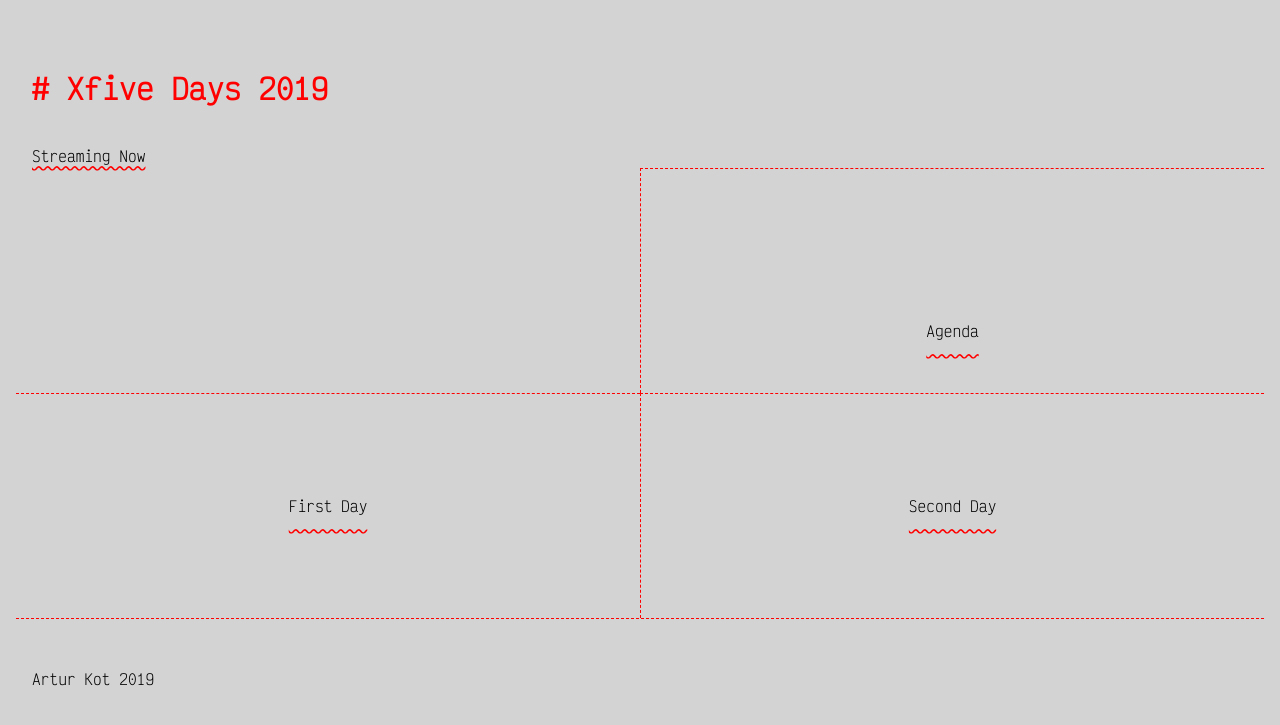
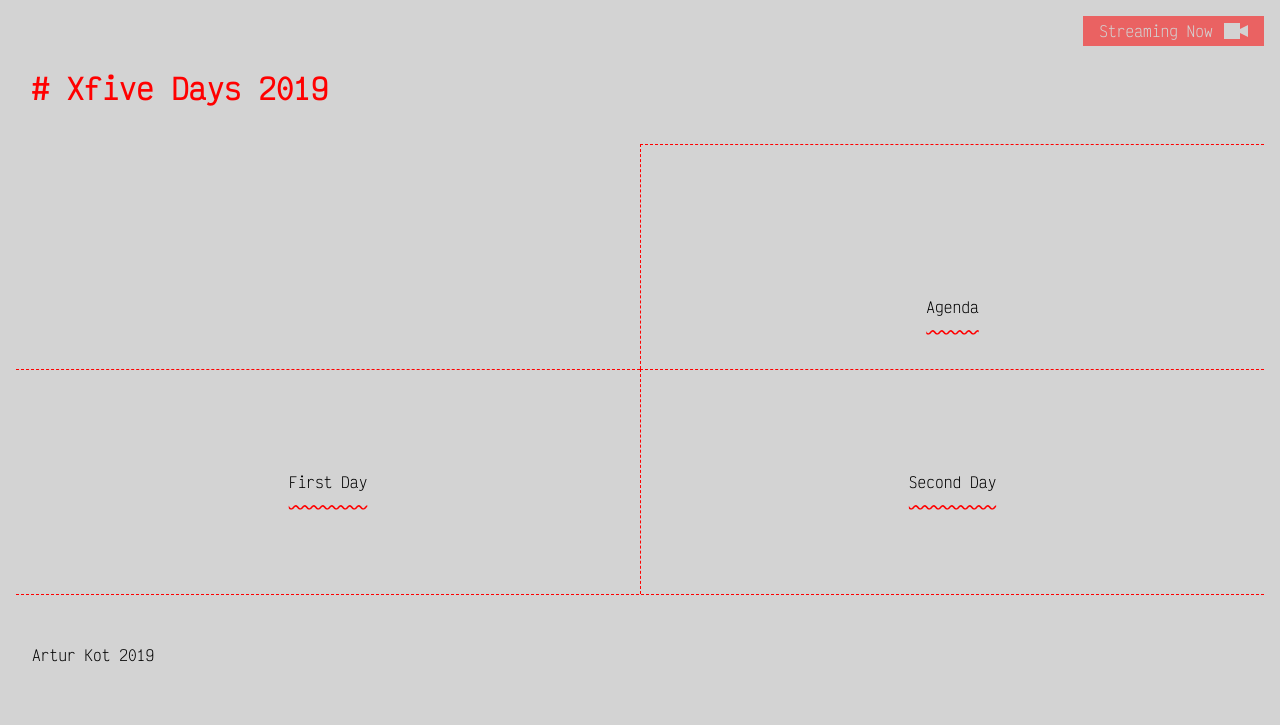
Before and after one commit to xfiveco/xfive-days-2019, a Jekyll site: the page built from index.html, in a window 1280 px wide. Shown: the top 725 px of the page. Built offline with Jekyll 4.4.1, drawn with Linux system fonts in a browser that asks for light colours; a script that is not in the unit is left out.

Commit message:
Add styles for the cta ;)

```diff
--- a/_includes/main.scss
+++ b/_includes/main.scss
@@ -4,3 +4,4 @@
 @import "modules/main-footer";
 @import "modules/back-link";
 @import "modules/animated-bg";
+@import "modules/cta-button";
```
